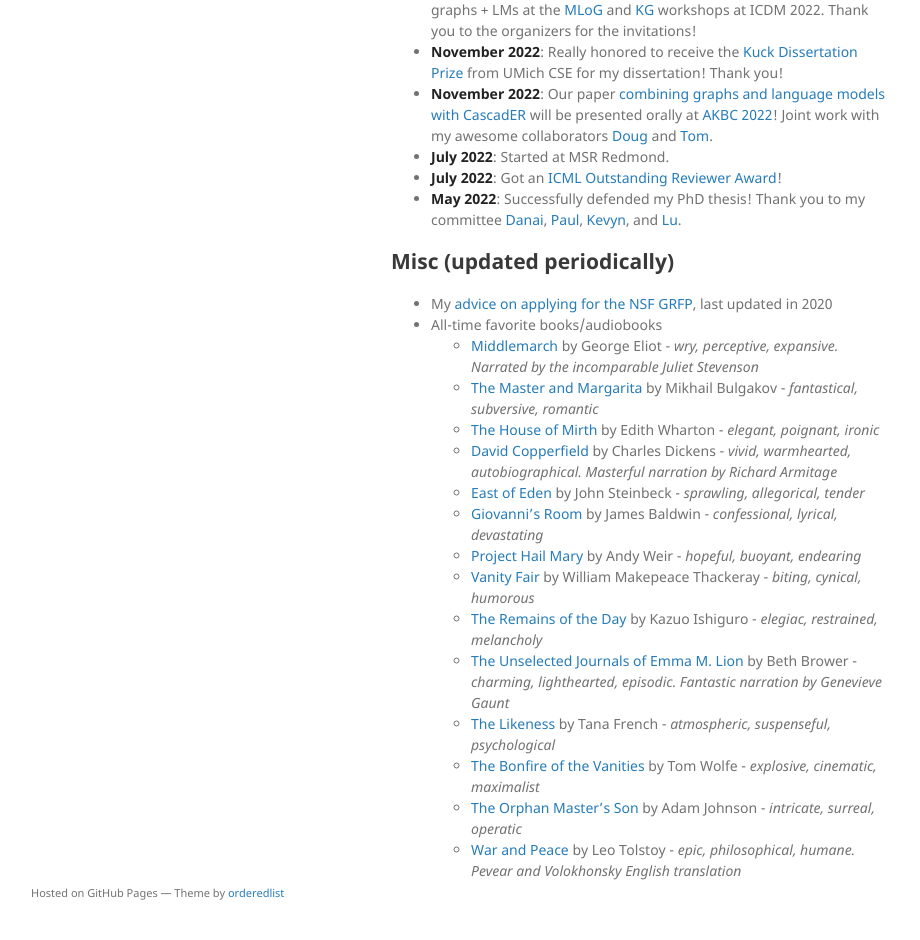
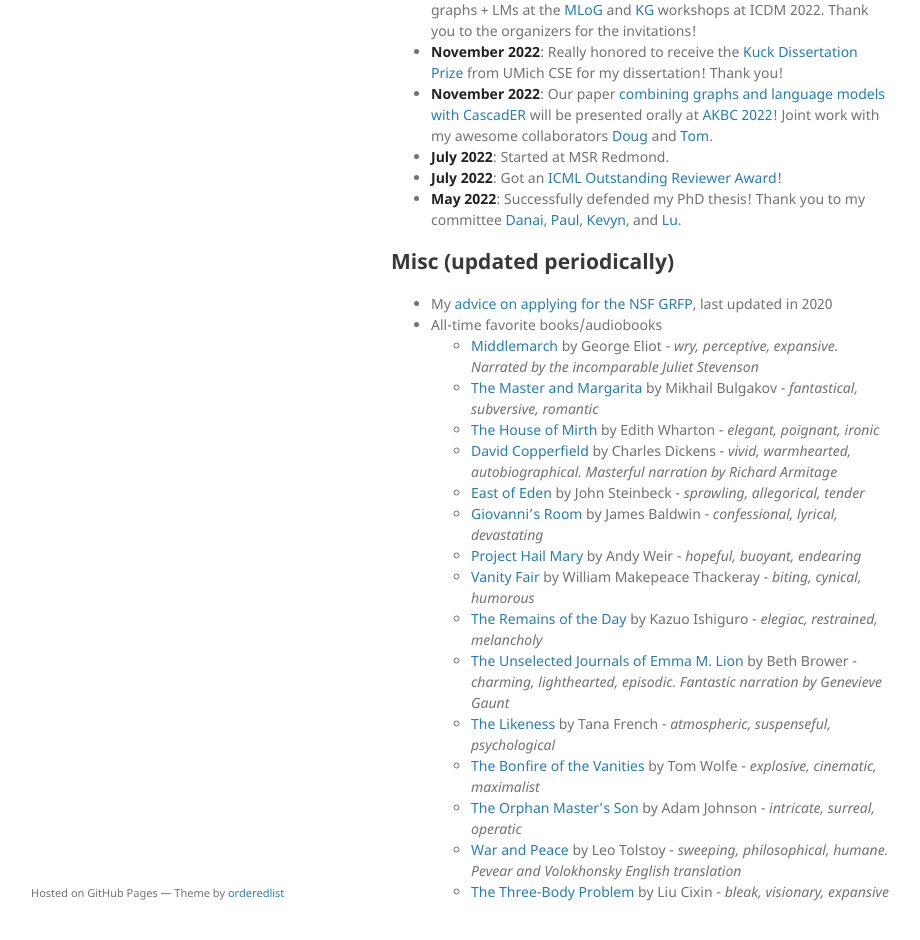
Before and after one commit to tsafavi/tsafavi.github.io, a Jekyll site: the page built from index.md, in a window 1280 px wide and 1365 px high. Shown: the part 393-1333 px from the top of the window, without its empty margins (179-1099 px from the left). Built offline with Jekyll 4.4.1, drawn with Linux system fonts in a browser that asks for light colours.

Commit message:
Update reading.yml

```diff
--- a/_data/reading.yml
+++ b/_data/reading.yml
@@ -55,4 +55,8 @@
   author: "Leo Tolstoy"
   link: "https://www.goodreads.com/book/show/35222261-war-and-peace-pevear-and-volokhonsky-trans"
   status: "Nov 2019"
-  notes: "epic, philosophical, humane. Pevear and Volokhonsky English translation"
+  notes: "sweeping, philosophical, humane. Pevear and Volokhonsky English translation"
+- title: "The Three-Body Problem"
+  author: "Liu Cixin"
+  link: "https://www.goodreads.com/book/show/20518872-the-three-body-problem"
+  notes: "bleak, visionary, expansive"
```
